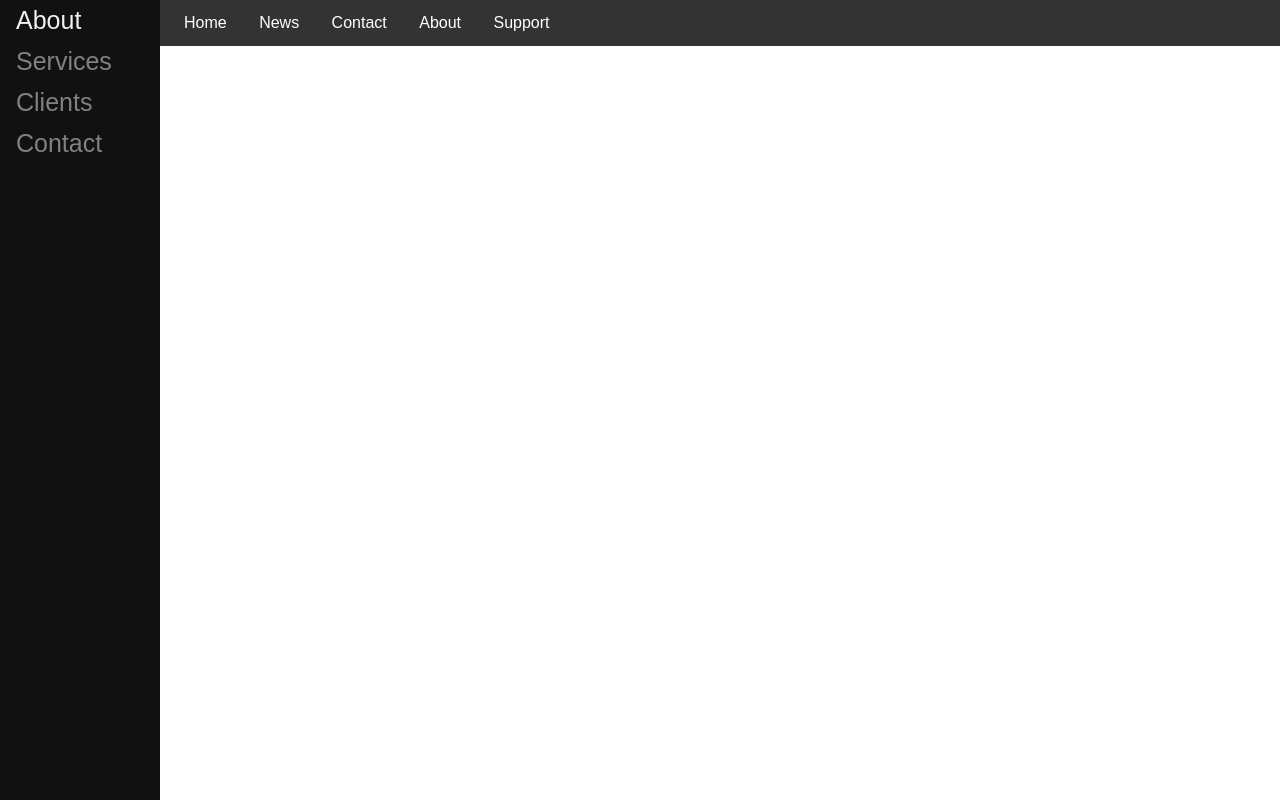
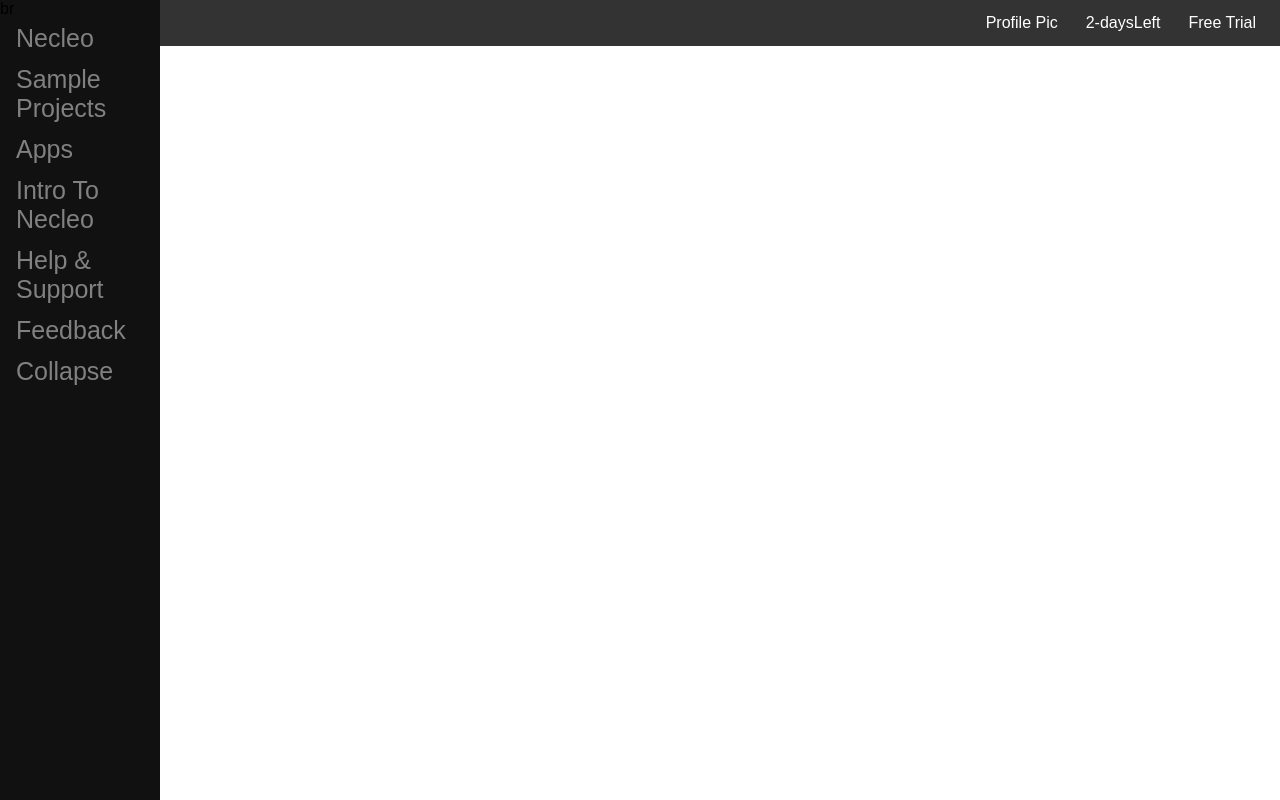
Before and after one commit to Jigyasu-vatsa/WebD_Assgn_Seequenze_Technologies, a plain HTML site: page index.html in a window 1280 px wide. Drawn offline with Linux system fonts and the light colour scheme; no server answers.

Commit message:
Update index.html

```diff
--- a/index.html
+++ b/index.html
@@ -12,18 +12,22 @@
 <body>
 
 <div class="sidenav">
-  <a href="#about">About</a>
-  <a href="#services">Services</a>
-  <a href="#clients">Clients</a>
-  <a href="#contact">Contact</a>
+    br
+  <a href="#Necleo">Necleo</a>
+  <a href="#sample_project">Sample Projects</a>
+  <a href="#apps">Apps</a>
+  <a href="#intro_to_necleo">Intro To Necleo</a>
+  <a href="#Help">Help & Support</a>
+  <a href="#Feedback">Feedback</a>
+  <a href="#Collapse">Collapse</a>
 </div>
 
 <div class="scrollmenu divmrgn">
-  <a href="#home">Home</a>
-  <a href="#news">News</a>
-  <a href="#contact">Contact</a>
-  <a href="#about">About</a>
-  <a href="#support">Support</a>
+  <!--a href="#home">Home</a-->
+  <a style="float:right;" href="#news">Free Trial</a>
+  <a style="float:right;" href="#contact">2-daysLeft</a>
+  <!--a style="float:right;" href="#about">About</a-->
+  <a style="float:right;" href="#ProfilePic">Profile Pic</a>
 </div>
 
 <!--div class="vertical-menu">
```
